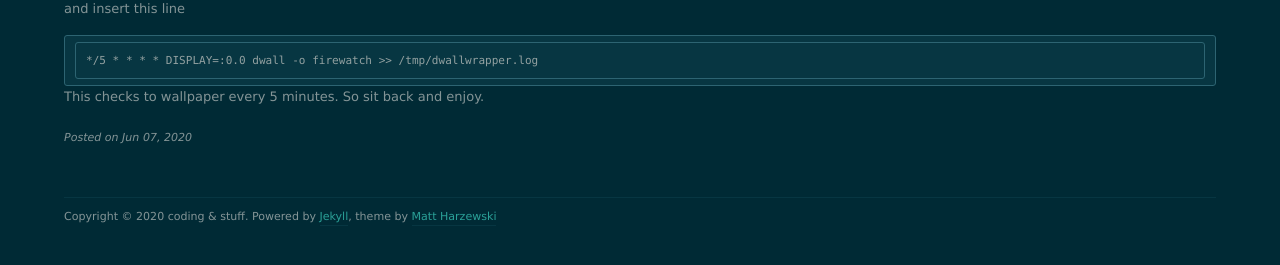
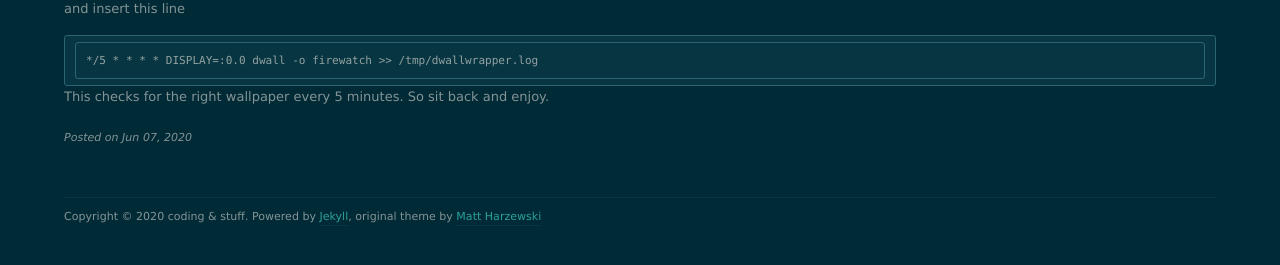
Before and after one commit to grossjonas/grossjonas.github.com, a Jekyll site: the page built from _posts/2020-06-07-cronjob-for-dynamic-wallpaper.md, in a window 1280 px wide. Shown: the part 623-888 px from the top of the page. Built offline with Jekyll 4.4.1, drawn with Linux system fonts in a browser that asks for light colours.

Commit message:
small clean ups and fixes

````diff
--- a/_config.yml
+++ b/_config.yml
@@ -1,8 +1,6 @@
 name: coding & stuff
 url: http://grossjonas.github.io
 description: ... just some place to store notes on coding, devops, admin and other stuff
-
-#permalink: /:year/:month/:day/:title/
 
 markdown: kramdown
 highlighter: rouge
--- a/_layouts/default.html
+++ b/_layouts/default.html
@@ -1,5 +1,5 @@
 <!DOCTYPE html>
-<html>
+<html lang="en">
 <head>
   <meta charset="UTF-8">
   <title>{{ page.title }}</title>
@@ -38,7 +38,7 @@
     </div>
 
     <footer id="footer">
-      <p class="copyright">Copyright &copy; {{ site.time | date: '%Y' }} {{ site.name }}. Powered by <a href="http://jekyllrb.com">Jekyll</a>, theme by <a href="http://www.webmaster-source.com">Matt Harzewski</a></p>
+      <p class="copyright">Copyright &#169; {{ site.time | date: '%Y' }} {{ site.name }}. Powered by <a href="http://jekyllrb.com">Jekyll</a>, original theme by <a href="http://www.webmaster-source.com">Matt Harzewski</a></p>
     </footer>
 
   </div>
--- a/_posts/2020-06-07-cronjob-for-dynamic-wallpaper.md
+++ b/_posts/2020-06-07-cronjob-for-dynamic-wallpaper.md
@@ -24,5 +24,5 @@
 */5 * * * * DISPLAY=:0.0 dwall -o firewatch >> /tmp/dwallwrapper.log
 ```
 
-This checks to wallpaper every 5 minutes.
+This checks for the right wallpaper every 5 minutes.
 So sit back and enjoy.
````
Also changed, not shown: README.md.
